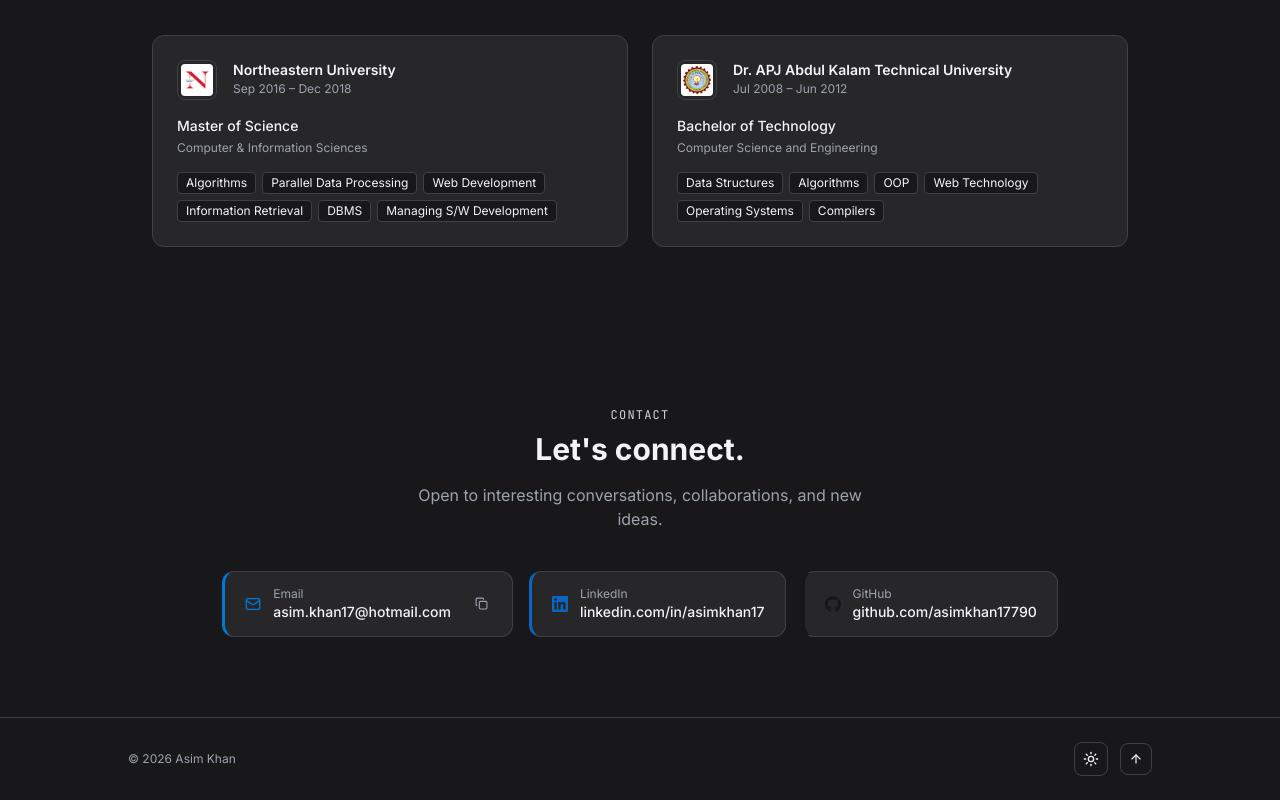
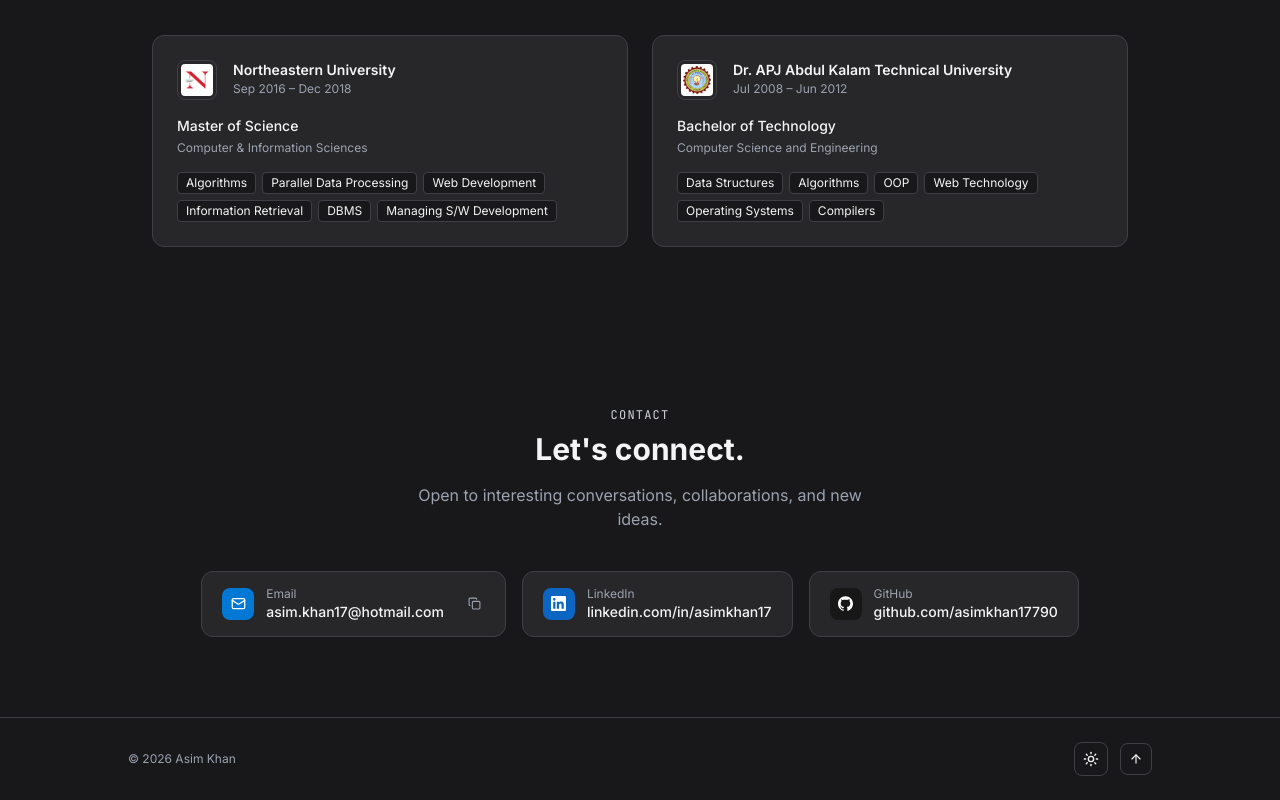
Before and after one commit to asimkhan17790/asimkhan17790.github.io, a React (Vite) app: page / in a window 1280 px wide. Shown: the part 4017-4817 px from the top of the page. Built offline with nearby package versions, Linux system fonts and the light colour scheme; no server answers; the HTML template or start-up script is replaced by a standard one.

Commit message:
fix: replace shabby left border with clean brand-colored icon badge on contact cards

```diff
--- a/src/components/Contact.tsx
+++ b/src/components/Contact.tsx
@@ -50,8 +50,10 @@ export default function Contact() {
             <motion.div key={link.label} variants={scaleIn}>
               <a href={link.href} target={link.href.startsWith('mailto') ? undefined : '_blank'} rel="noopener noreferrer"
                 className="flex items-center gap-3 px-5 py-3.5 rounded-xl border border-color hover:opacity-80 transition-all"
-                style={{ background: 'var(--card)', borderLeftColor: link.brandColor, borderLeftWidth: '3px' }}>
-                <link.icon size={16} style={{ color: link.brandColor }} />
+                style={{ background: 'var(--card)' }}>
+                <span className="flex items-center justify-center w-8 h-8 rounded-lg flex-shrink-0" style={{ background: link.brandColor }}>
+                  <link.icon size={15} style={{ color: '#fff' }} />
+                </span>
                 <div className="text-left">
                   <div className="text-xs text-muted">{link.label}</div>
                   <div className="text-sm font-medium">{link.value}</div>
```
